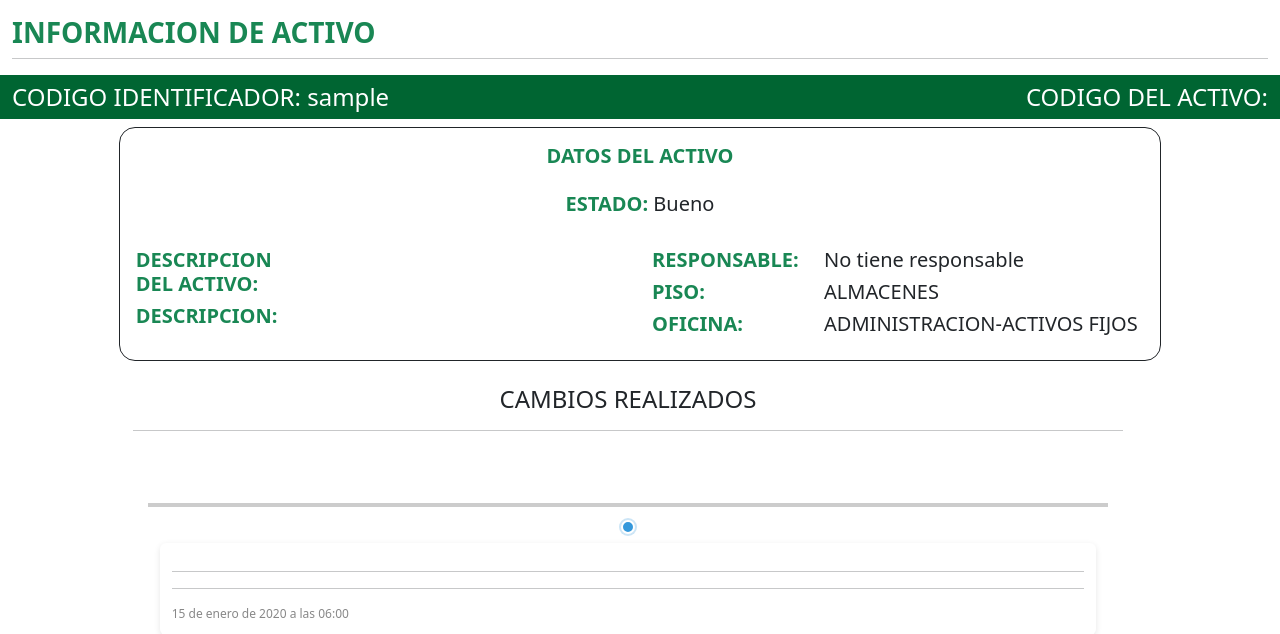
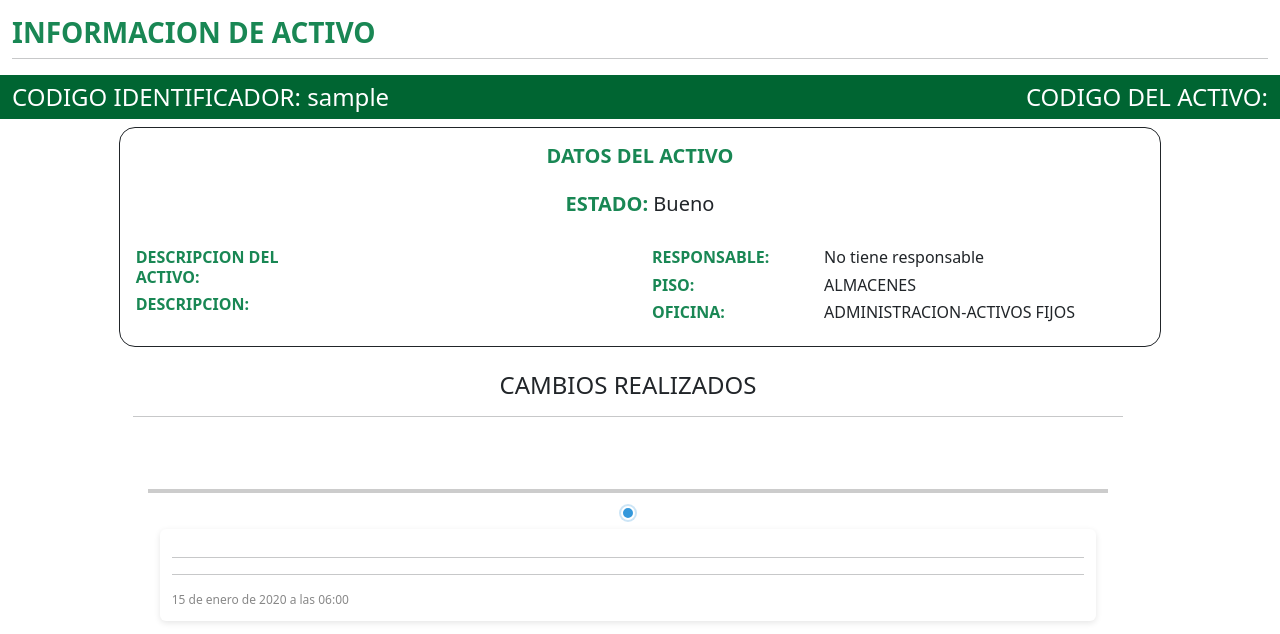
Before and after one commit to aleidaapaza/scraf, a Django app: a page that uses scraf/templates/Visualizar/activo.html in a window 1280 px wide. Shown: the part 72-706 px from the top of the page. Run offline with Django 5.2, Linux system fonts and the light colour scheme; a user stored in the database is signed in; tables that the repository leaves empty hold one stand-in row (values such as "Sample post"); some libraries are stand-ins or nearby versions.

Commit message:
Update activo.html

```diff
--- a/scraf/templates/Visualizar/activo.html
+++ b/scraf/templates/Visualizar/activo.html
@@ -47,17 +47,17 @@
                                 <!--CATEGORIA-->
                                 <div class="row">
                                     <div class="col-md-4">
-                                        <h5 class="fw-bold text-success">DESCRIPCION DEL ACTIVO:</h5>
+                                        <h6 class="fw-bold text-success">DESCRIPCION DEL ACTIVO:</h6>
                                     </div>
                                     <div class="col-md-8">
-                                        <h5>{{activo.activo.descActivo}}</h5>
+                                        <h6>{{activo.activo.descActivo}}</h6>
                                     </div>
                                     <!--descripcion-->
                                     <div class="col-md-4">
-                                        <h5 class="fw-bold text-success">DESCRIPCION:</h5>
+                                        <h6 class="fw-bold text-success">DESCRIPCION:</h6>
                                     </div>
                                     <div class="col-md-8">
-                                        <h5>{{activo.activo.descripcion}}</h5>
+                                        <h6>{{activo.activo.descripcion}}</h6>
                                     </div>
                                 </div>
                             </div>
@@ -67,30 +67,30 @@
 
                                 <div class="row">
                                     <div class="col-md-4">
-                                        <h5 class="fw-bold text-success">RESPONSABLE:</h5>
+                                        <h6 class="fw-bold text-success">RESPONSABLE:</h6>
                                     </div>
                                     <div class="col-md-8">
-                                        <h5>
+                                        <h6>
                                             {% if activo.responsable and activo.responsable.persona and activo.responsable.persona.nombre %}
                                             {{ activo.responsable.persona.nombre }} {{ activo.responsable.persona.apellido }}
                                             {% else %}
                                             No tiene responsable
                                             {% endif %}
-                                        </h5>
+                                        </h6>
                                     </div>
 
                                     <div class="col-md-4">
-                                        <h5 class="fw-bold text-success">PISO:</h5>
+                                        <h6 class="fw-bold text-success">PISO:</h6>
                                     </div>
                                     <div class="col-md-8">
-                                        <h5>{{activo.piso_ubicacion}}</h5>
+                                        <h6>{{activo.piso_ubicacion}}</h6>
                                     </div>
 
                                     <div class="col-md-4">
-                                        <h5 class="fw-bold text-success">OFICINA:</h5>
+                                        <h6 class="fw-bold text-success">OFICINA:</h6>
                                     </div>
                                     <div class="col-md-8">
-                                        <h5>{{activo.oficina_ubicacion}}</h5>
+                                        <h6>{{activo.oficina_ubicacion}}</h6>
                                     </div>
                                 </div>
                             </div>
```
